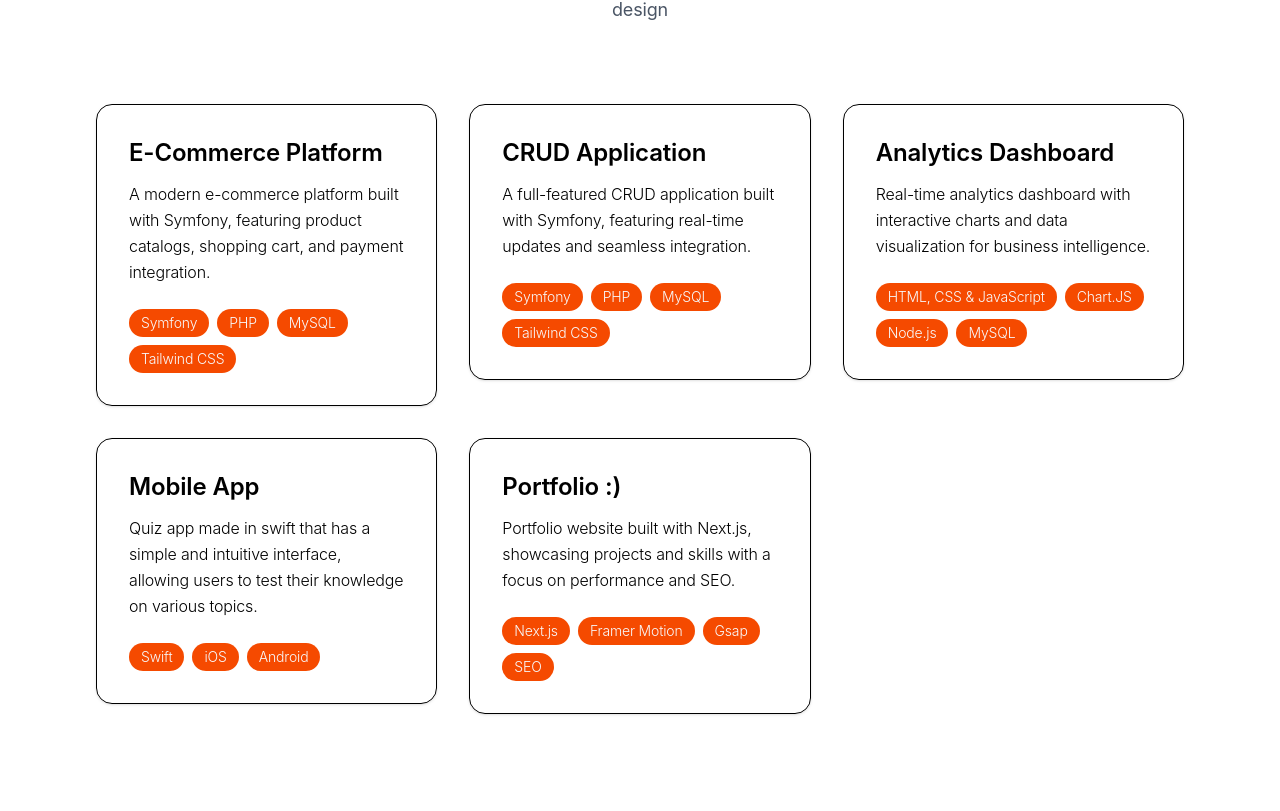
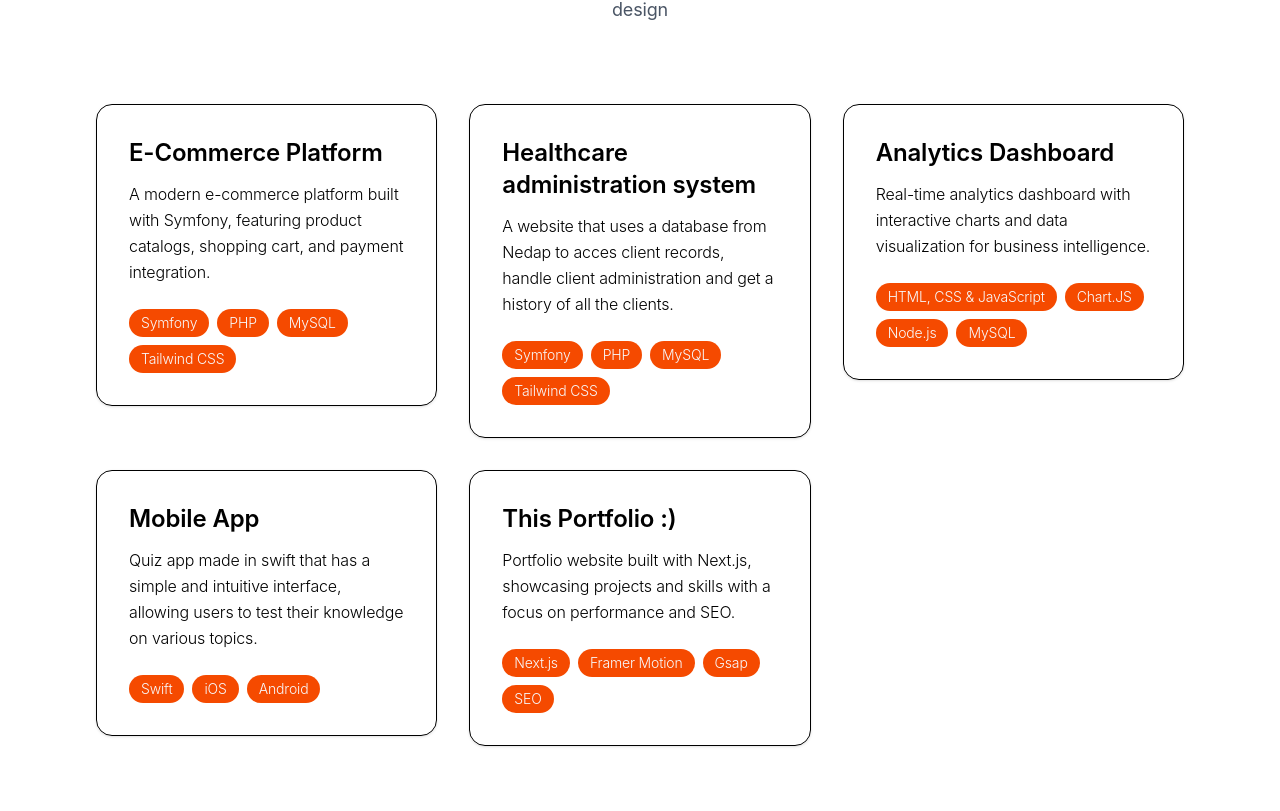
Before and after one commit to wpoth/wpoth.github.io, a Next.js app: page / in a window 1280 px wide. Shown: the part 1109-1920 px from the top of the page. Built offline with nearby package versions, Linux system fonts and the light colour scheme.

Commit message:
changed button and project card

```diff
--- a/src/app/page.tsx
+++ b/src/app/page.tsx
@@ -95,9 +95,9 @@
       tags: ['Symfony', 'PHP', 'MySQL', 'Tailwind CSS'],
     },
     {
-      title: 'CRUD Application',
+      title: 'Healthcare administration system',
       description:
-        'A full-featured CRUD application built with Symfony, featuring real-time updates and seamless integration.',
+        'A website that uses a database from Nedap to acces client records, handle client administration and get a history of all the clients.',
       tags: ['Symfony', 'PHP', 'MySQL', 'Tailwind CSS'],
     },
     {
@@ -113,7 +113,7 @@
       tags: ['Swift', 'iOS', 'Android'],
     },
     {
-      title: 'Portfolio :)',
+      title: 'This Portfolio :)',
       description:
         'Portfolio website built with Next.js, showcasing projects and skills with a focus on performance and SEO.',
       tags: ['Next.js', 'Framer Motion', 'Gsap', 'SEO'],
--- a/src/components/Button.tsx
+++ b/src/components/Button.tsx
@@ -23,12 +23,12 @@
   ...props
 }) => {
   const baseStyles =
-    'px-8 py-4 rounded-xl font-medium transition-all duration-300 inline-flex items-center justify-center gap-2 hover:scale-105';
+    'cursor-pointer px-8 py-4 rounded-xl font-medium transition-all duration-300 inline-flex items-center justify-center gap-2 hover:scale-105';
 
   const variantStyles =
     variant === 'primary'
-      ? 'bg-gradient-to-r from-orange-500 to-orange-600 text-white dark:from-orange-600 dark:to-orange-700 hover:shadow-lg hover:from-orange-600 hover:to-orange-700 dark:hover:from-orange-700 dark:hover:to-orange-800 disabled:opacity-60 disabled:cursor-not-allowed disabled:hover:scale-100'
-      : 'border-2 border-orange-500 text-orange-600 dark:border-orange-400 dark:text-orange-400 hover:bg-orange-50 dark:hover:bg-orange-950 transition-colors disabled:opacity-60 disabled:cursor-not-allowed';
+      ? 'bg-gradient-to-r from-orange-500 to-orange-600 text-white hover:shadow-lg hover:from-orange-600 hover:to-orange-700 disabled:opacity-60 disabled:cursor-not-allowed disabled:hover:scale-100'
+      : 'border-2 border-orange-500 text-orange-600 hover:bg-orange-50 transition-colors disabled:opacity-60 disabled:cursor-not-allowed';
 
   if (href && !disabled) {
     return (
```
